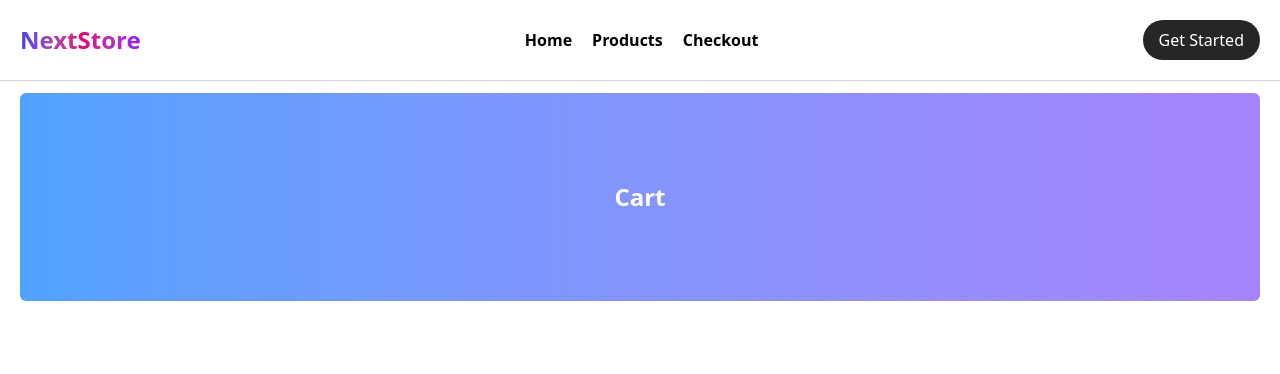
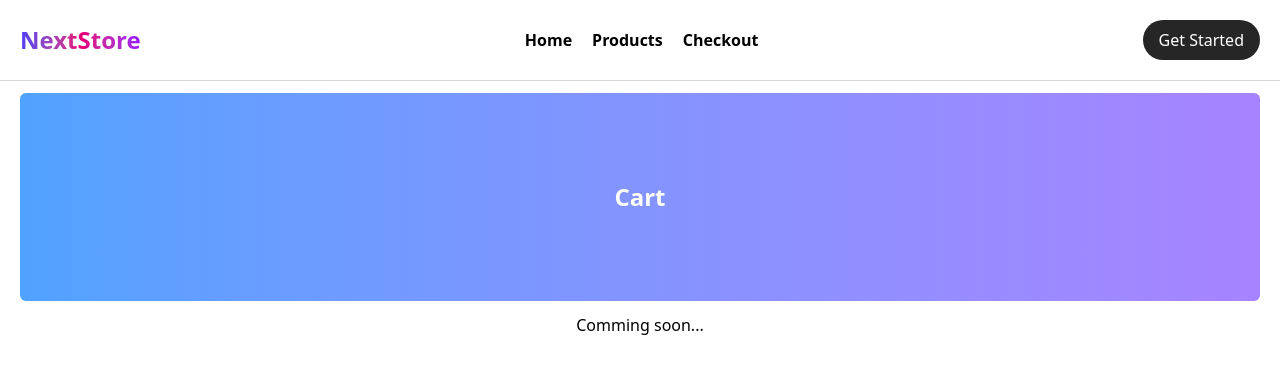
Before and after one commit to c9sid/NextStore, a Next.js app: page /cart in a window 1280 px wide. Shown: the top 374 px of the page. Built offline with nearby package versions, Linux system fonts and the light colour scheme; no server answers.

Commit message:
Build error

```diff
--- a/app/cart/page.jsx
+++ b/app/cart/page.jsx
@@ -7,6 +7,9 @@ const Cart = () => {
             <section>
                 <HeroSection pageName={"Cart"} />
             </section>
+            <section>
+                <div className='text-center'><h2>Comming soon...</h2></div>
+            </section>
         </div>
     )
 }
```
